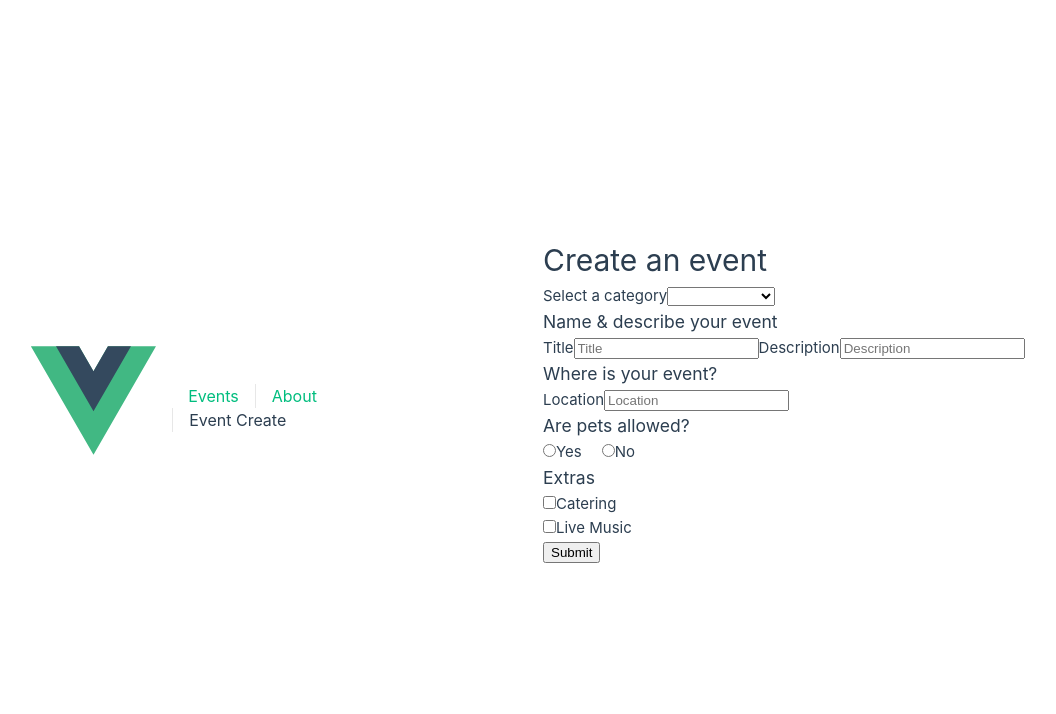
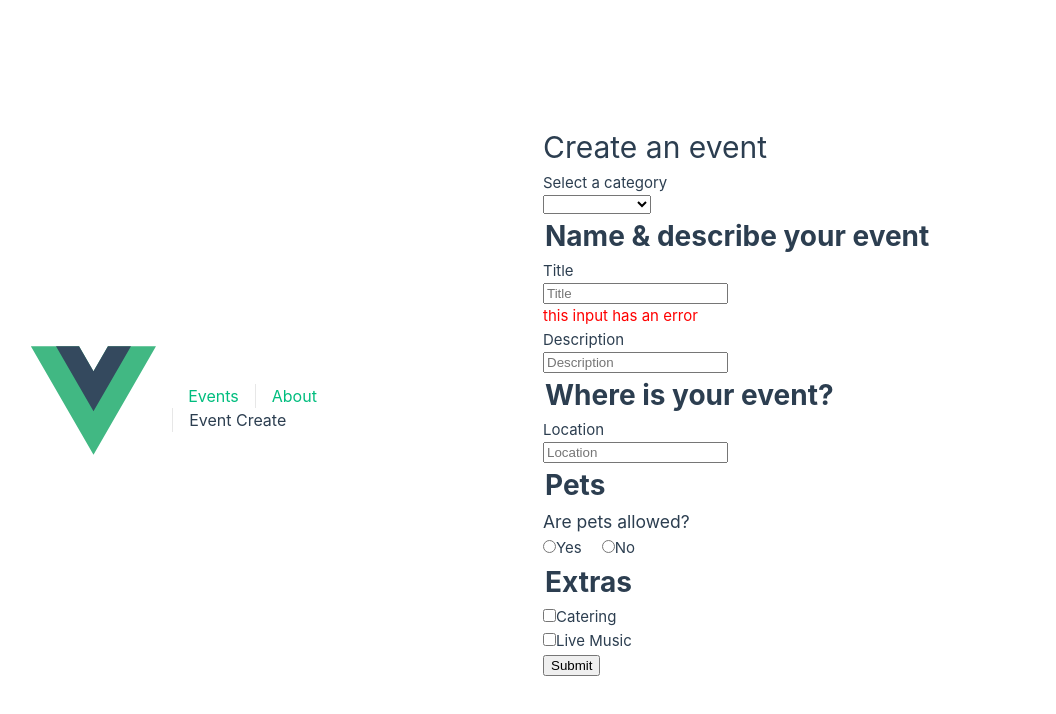
Before and after one commit to abutalib715/vm-real-world-vue, a Vue app: page /event/create in a window 1280 px wide. Shown: the top 714 px of the page, without its empty margins (97-1153 px from the left). Built offline with nearby package versions, Linux system fonts and the light colour scheme.

Commit message:
learned how to make form element more standard

```diff
--- a/src/components/forms/BaseCheckbox.vue
+++ b/src/components/forms/BaseCheckbox.vue
@@ -1,4 +1,6 @@
 <script setup>
+    import UniqueID from '../../features/UniqueID';
+
     defineProps({
         label: {
             type: String,
@@ -9,11 +11,13 @@
             default: false
         }
     })
+    const uuid = UniqueID().getID()
 </script>
 <template>
     <input type="checkbox"
     :checked="modelValue"
     @change="$emit('update:modelValue', $event.target.checked)"
-    class="field">
-    <label v-if="label">{{ label }}</label>
+    :id="uuid"
+    >
+    <label v-if="label" :for="uuid">{{ label }}</label>
 </template>
--- a/src/components/forms/BaseInput.vue
+++ b/src/components/forms/BaseInput.vue
@@ -1,4 +1,5 @@
 <script setup>
+    import UniqueID from '../../features/UniqueID';
     defineProps({
         label:{
             type: String,
@@ -8,16 +9,34 @@
         modelValue: {
             type: [String,Number],
             default: ''
+        },
+        error:{
+            type: String,
+            default: ''
         }
     })
+
+    const uuid = UniqueID().getID()
 </script>
 <template>
-    <label>{{ label }}</label>
+    <label :for="uuid">{{ label }}</label>
     <input
         v-bind="$attrs"
         :placeholder="label"
         class="field"
         :value="modelValue"
         @input="$emit('update:modelValue',$event.target.value)"
+        :id="uuid"
+        :aria-describedby="error ? `${uuid}-error` : null"
+        :aria-invalid="error ? true : null"
         >
+
+        <p
+        v-if="error"
+        class="errorMessage"
+        :id="`${uuid}-error`"
+        aria-live="assertive"
+        >
+            {{ error }}
+        </p>
 </template>
--- /dev/null
+++ b/src/features/UniqueID.js
@@ -0,0 +1,13 @@
+
+let UUID = 0
+
+export default function UniqueID(){
+    const getID = () => {
+        UUID++
+        return UUID
+    }
+
+    return {
+        getID
+    }
+}
--- a/src/views/EventCreate.vue
+++ b/src/views/EventCreate.vue
@@ -51,11 +51,13 @@
             label="Select a category"
         />
 
-        <h3>Name & describe your event</h3>
+        <fieldset>
+            <legend>Name & describe your event</legend>
             <BaseInput
                 v-model="event.title"
                 label="Title"
                 type="text"
+                error="this input has an error"
             />
 
             <BaseInput
@@ -63,14 +65,19 @@
                 label="Description"
                 type="text"
             />
+        </fieldset>
 
-        <h3>Where is your event?</h3>
+        <fieldset>
+            <legend>Where is your event?</legend>
             <BaseInput
                 v-model="event.location"
                 label="Location"
                 type="text"
             />
+        </fieldset>
 
+        <fieldset>
+            <legend>Pets</legend>
             <h3>Are pets allowed?</h3>
             <div>
                 <BaseRadioGroup
@@ -80,8 +87,10 @@
 
                 />
             </div>
+        </fieldset>
 
-        <h3>Extras</h3>
+        <fieldset>
+            <legend>Extras</legend>
             <div>
                 <BaseCheckbox v-model="event.extras.catering"
                 label="Catering"/>
@@ -91,7 +100,27 @@
                 label="Live Music"/>
             </div>
 
+        </fieldset>
+
         <button class="button -fill-gradiant" type="submit">Submit</button>
         </form>
     </div>
 </template>
+<style>
+    .field{
+        display: block;
+    }
+    fieldset{
+        border: 0;
+        margin: 0;
+        padding: 0;
+    }
+    legend{
+        font-size: 28px;
+        font-weight: 700;
+        margin-top: 20px;
+    }
+    .errorMessage{
+        color: red
+    }
+</style>
```
Lines whose indentation alone changed are shown as unchanged.
